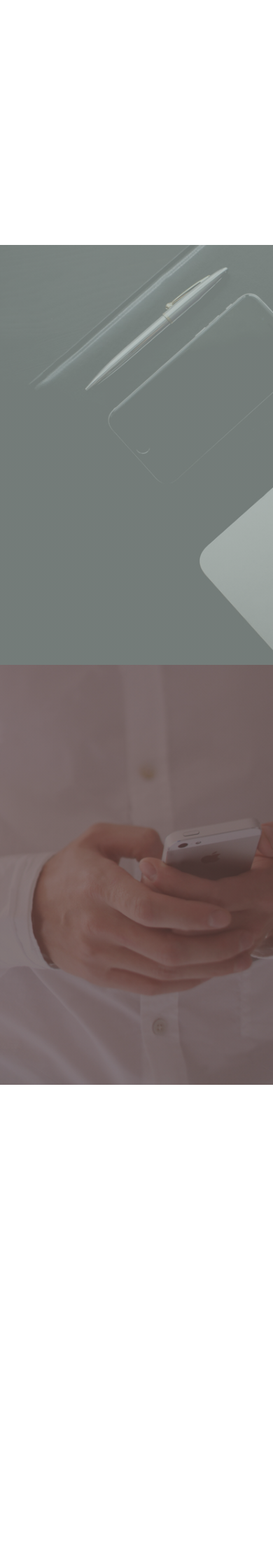
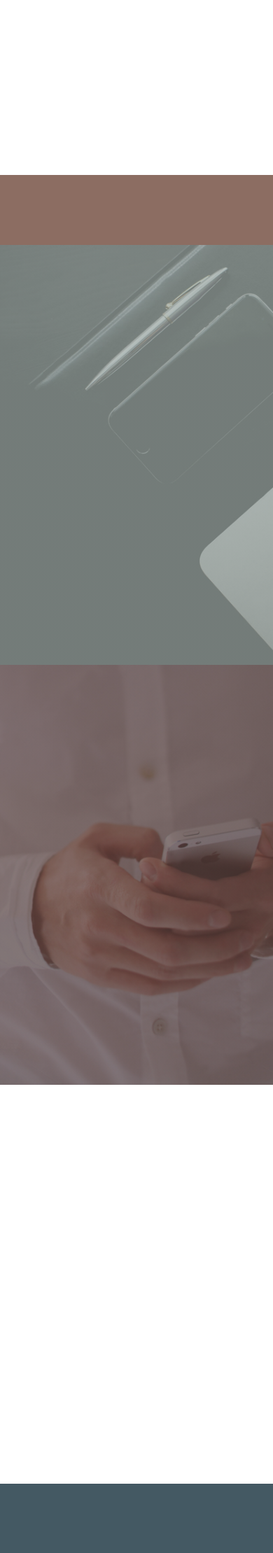
Before and after one commit to rowenadinata/rowenadinata.github.io, a PHP site: page / in a window 390 px wide. Shown: the part 3094-5313 px from the top of the page at 70% size. Run offline with PHP 8.4, Linux system fonts and the light colour scheme; some libraries are stand-ins or nearby versions.

Commit message:
added march 29

```diff
--- a/css/queries.css
+++ b/css/queries.css
@@ -7,7 +7,6 @@ CSS Queries
 }
 @media screen and (max-width:991px) {
     .small-featured-img { height: 100px; }
-    .seat-black, .frame-red { display: none; }
 }
 @media screen and (max-width:1200px) {
     p{font-size: 14px; }
```
